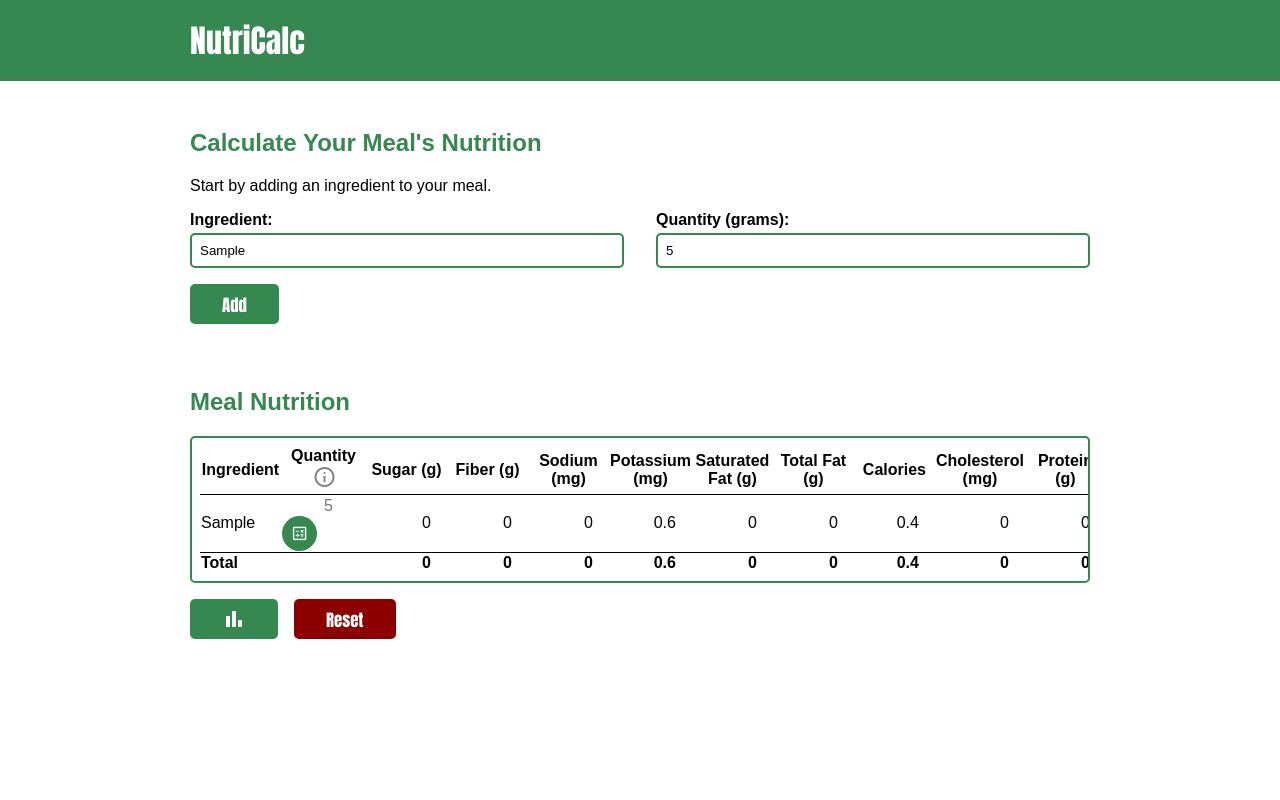
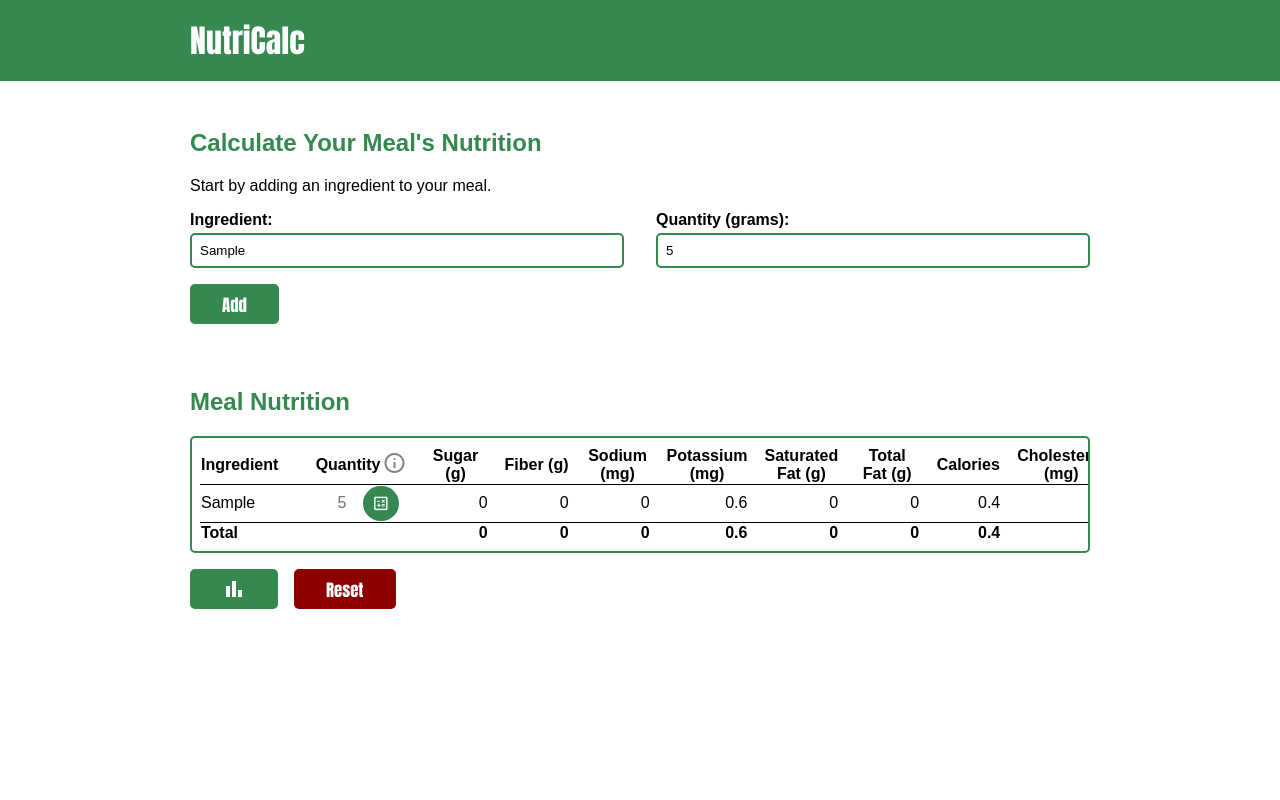
Before and after one commit to rmoss08/nutrition-calculator, a React (Create React App) app: page / in a window 1280 px wide. Both pictures are taken after typing "Sample", "5" into the empty fields and a click on the button "Add". Shown: the top 800 px of the page. Built offline with nearby package versions, Linux system fonts and the light colour scheme.

Commit message:
style: formats InformationButton to fit nicely alongside the Quantity header
Also, returns the RemoveIngredientButton to the far right and removes the border formatting in its column

```diff
--- /dev/null
+++ b/src/components/InformationButton.js
@@ -0,0 +1,42 @@
+import { Fragment, useEffect, useMemo, useState } from 'react';
+import styles from './InformationButton.module.css';
+
+const InformationButton = (props) => {
+  const [showMessage, setShowMessage] = useState(false);
+
+  const buttonClickHandler = (event) => {
+    event.preventDefault();
+
+    return setShowMessage((prevState) => {
+      return !prevState;
+    });
+  };
+
+  const informationClickHandler = (event) => {
+    event.preventDefault();
+
+    return setShowMessage(false);
+  };
+
+  return (
+    <Fragment>
+      <button
+        className={styles['information-button__button']}
+        title="Information"
+        onClick={buttonClickHandler}
+      >
+        <span class="material-symbols-outlined">info</span>
+      </button>
+      {showMessage && (
+        <div
+          className={styles['information-button__message']}
+          onClick={informationClickHandler}
+        >
+          {props.message}
+        </div>
+      )}
+    </Fragment>
+  );
+};
+
+export default InformationButton;
--- a/src/components/Tip.module.css
+++ b/src/components/InformationButton.module.css
@@ -1,12 +1,18 @@
-.tip__button {
+.information-button__button {
+    display: inline;
     background-color: white;
     color: grey;
     margin-left: 2px;
     padding: 0;
 }
 
+.information-button__button .material-symbols-outlined {
+    display: relative;
+    bottom: 0;
+}
 
-.tip-message {
+
+.information-button__message {
     position: absolute;
     z-index: 10;
     border-radius: var(--border-radius-5);
--- a/src/components/Table/QuantityInput.js
+++ b/src/components/Table/QuantityInput.js
@@ -34,14 +34,17 @@ const QuantityInput = (props) => {
   };
 
   return (
-    <form className={styles['quantity-form']} onSubmit={submitHandler}>
+    <form
+      className={`flex-center-all ${styles['quantity-form']}`}
+      onSubmit={submitHandler}
+    >
       <input
         id={`table-quantity-input-${ingredient.id}`}
         className={styles['quantity-form__input']}
         type="number"
         placeholder={props.placeholder}
       ></input>
-      <button className="table-button">
+      <button className="table-button" title='Re-calculate'>
         <span className="material-symbols-outlined">calculate</span>
       </button>
     </form>
--- a/src/components/Table/QuantityInput.module.css
+++ b/src/components/Table/QuantityInput.module.css
@@ -1,3 +1,7 @@
+.quantity-form {
+    margin-right: 0.5rem;
+}
+
 .quantity-form__input,
 .quantity-form .table-button {
     display: inline;
--- a/src/components/Table/RemoveIngredientButton.js
+++ b/src/components/Table/RemoveIngredientButton.js
@@ -1,19 +1,18 @@
-import { useDispatch } from "react-redux";
-import { mealActions } from "../../store/meal-slice";
+import { useDispatch } from 'react-redux';
+import { mealActions } from '../../store/meal-slice';
 
 const RemoveIngredientButton = (props) => {
   const dispatch = useDispatch();
 
-    const clickHandler = (event) => {
+  const clickHandler = (event) => {
     event.preventDefault();
 
-    console.log(props.ingredientId);
-    return dispatch(mealActions.remove(props.ingredientId));
+    return dispatch(mealActions.remove(props.id));
   };
 
-    return (
-    <button className="table-button" onClick={clickHandler}>
-      <span className="material-symbols-outlined">remove</span>
+  return (
+    <button className="table-button" title="Remove" onClick={clickHandler}>
+      <span className="material-symbols-outlined">close</span>
     </button>
   );
 };
--- a/src/components/Table/Row.js
+++ b/src/components/Table/Row.js
@@ -10,10 +10,11 @@ const Row = (props) => {
       <td key={`name-${tdData.id}`} className={styles['row__name']}>
         {tdData.name}
       </td>,
-      <td key={`action-${tdData.id}`}>
-        <div className='flex-center-all'>
-          <QuantityInput ingredient={tdData} placeholder={tdData.userQuantity_g} />
-        </div>
+      <td key={`action-${tdData.id}`} className="flex-center-all">
+        <QuantityInput
+          ingredient={tdData}
+          placeholder={tdData.userQuantity_g}
+        />
       </td>,
     ];
 
@@ -26,6 +27,12 @@ const Row = (props) => {
       );
     }
 
+    elements.push(
+      <td key={`remove-${tdData.id}`}>
+        <RemoveIngredientButton id={tdData.id} />
+      </td>
+    );
+
     return elements;
   };
 
--- a/src/components/Table/Table.js
+++ b/src/components/Table/Table.js
@@ -3,7 +3,7 @@ import Total from './Total';
 import Row from './Row';
 import styles from './Table.module.css';
 import { useMemo } from 'react';
-import Tip from '../Tip.js';
+import InformationButton from '../InformationButton.js';
 
 const QUANTITY_TIP_MESSAGE = (
   <p className={styles['tip-message__p']}>
@@ -18,9 +18,9 @@ const QUANTITY_TIP_MESSAGE = (
 
 const TABLE_COLUMN_NAMES = [
   'Ingredient',
-  <div>
+  <div className={styles['table__th--quantity']}>
     Quantity
-    <Tip message={QUANTITY_TIP_MESSAGE} />
+    <InformationButton message={QUANTITY_TIP_MESSAGE} />
   </div>,
   'Sugar\n(g)',
   'Fiber\n(g)',
@@ -42,6 +42,7 @@ const Table = () => {
       {description}
     </th>
   ));
+  thElements.push(<th key="remove-button"></th>)
 
   let tbodyElements = [];
   tbodyElements = useMemo(() => {
--- a/src/components/Table/Table.module.css
+++ b/src/components/Table/Table.module.css
@@ -14,6 +14,12 @@
   font-weight: 600;
 }
 
+.table__th--quantity {
+  display: flex;
+  justify-content: end;
+  align-items: center;
+}
+
 .tip-message__p {
   margin: 0;
 }
--- a/src/components/Table/Total.js
+++ b/src/components/Table/Total.js
@@ -4,9 +4,9 @@ import { mealActions } from '../../store/meal-slice';
 import styles from './Total.module.css';
 
 const Total = (props) => {
+  const totalData = props.totalData;
+
   const dispatch = useDispatch();
-
-  const totalData = props.totalData;
 
   const calculateTotals = (initialTotal, dataToAdd) => {
     let totals = initialTotal;
@@ -18,7 +18,9 @@ const Total = (props) => {
       for (const nutrient in ingredient.userNutrition) {
         const prevNutrientTotal = totals[nutrient];
         const newIngredient = ingredient.userNutrition[nutrient];
-        totals[nutrient] = Number((prevNutrientTotal + newIngredient).toFixed(1));
+        totals[nutrient] = Number(
+          (prevNutrientTotal + newIngredient).toFixed(1)
+        );
       }
     }
 
@@ -30,11 +32,15 @@ const Total = (props) => {
 
     for (const i in tdData) {
       tdElements.push(
-        <td key={i} className="text-align-right">
+        <td key={i} className={`text-align-right ${styles['total__td']}`}>
           {tdData[i]}
         </td>
       );
     }
+
+    tdElements.push(
+      <td key="remove-button" className="total__td--remove-button"></td>
+    );
 
     return tdElements;
   };
@@ -53,7 +59,12 @@ const Total = (props) => {
   };
   tableTotals = calculateTotals(tableTotals, totalData);
 
-  let tdElements = [<td key="total">Total</td>, <td key="quantity"></td>];
+  let tdElements = [
+    <td key="total" className={styles['total__td']}>
+      Total
+    </td>,
+    <td key="quantity" className={styles['total__td']}></td>,
+  ];
   tdElements = createTdElements(tdElements, tableTotals);
 
   useEffect(() => {
--- a/src/components/Table/Total.module.css
+++ b/src/components/Table/Total.module.css
@@ -1,4 +1,8 @@
 .total__tr {
     font-weight: 600;
+}
+
+.total__td {
     border-top: var(--table-border);
+
 }
--- a/src/components/Tip.js
+++ /dev/null
@@ -1,42 +0,0 @@
-import { Fragment, useEffect, useMemo, useState } from 'react';
-import styles from './Tip.module.css';
-
-const Tip = (props) => {
-  const [showTip, setShowTip] = useState(false);
-
-  const tipClickHandler = (event) => {
-    event.preventDefault();
-
-    return setShowTip((prevState) => {
-      return !prevState;
-    });
-  };
-
-  const tipMessageClickHandler = (event) => {
-    event.preventDefault();
-
-    return setShowTip(false);
-  };
-
-  return (
-    <Fragment>
-      <button
-        className={styles['tip__button']}
-        title="Information"
-        onClick={tipClickHandler}
-      >
-        <span class="material-symbols-outlined">info</span>
-      </button>
-      {showTip && (
-        <div
-          className={styles['tip-message']}
-          onClick={tipMessageClickHandler}
-        >
-          {props.message}
-        </div>
-      )}
-    </Fragment>
-  );
-};
-
-export default Tip;
```
Also changed, not shown: src/index.css (+4 -3 lines).
